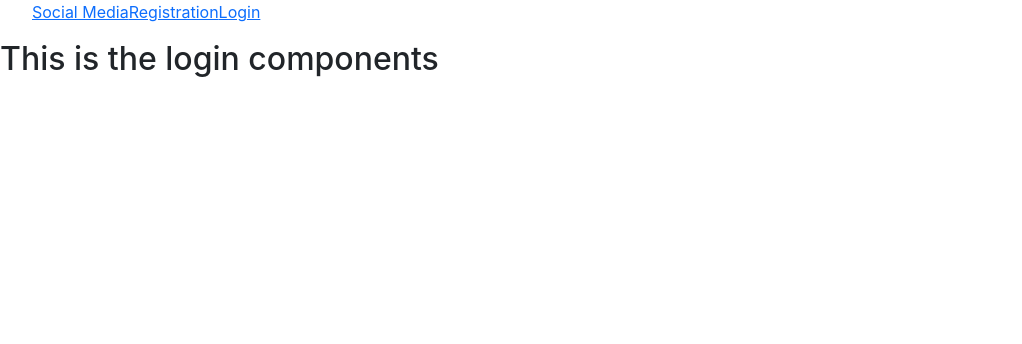
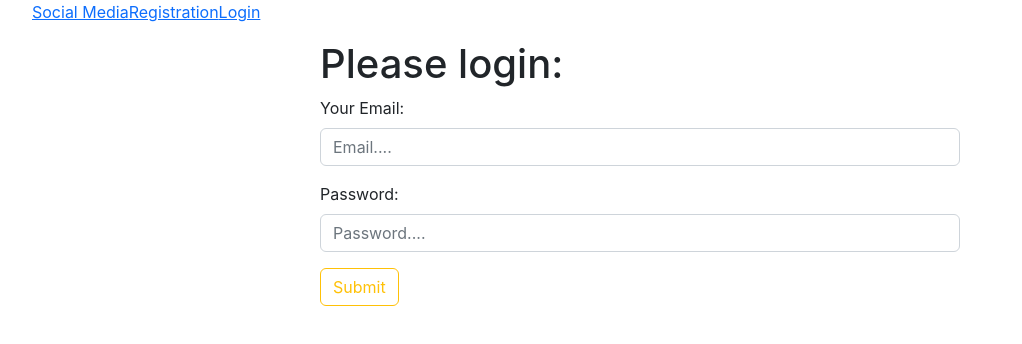
Before and after one commit to mitHSwas/firebase-auth-practice, a React (Create React App) app: page /login in a window 1280 px wide. Shown: the top 344 px of the page, without its empty margins (0-1022 px from the left). Built offline with nearby package versions, Linux system fonts and the light colour scheme.

Commit message:
And now email password sign is authenticated

```diff
--- a/src/components/Login/Login.js
+++ b/src/components/Login/Login.js
@@ -1,9 +1,49 @@
-import React from 'react';
+import { getAuth, signInWithEmailAndPassword } from 'firebase/auth';
+import React, { useState } from 'react';
+import app from '../../firebase/firebase.init';
+
+const auth = getAuth(app)
 
 const Login = () => {
+
+    const [success, setSuccess] = useState({});
+    const [passwordError, setPasswordError] = useState("");
+
+    const handleLogin = event => {
+        event.preventDefault();
+        const form = event.target;
+        const email = form.email.value;
+        const password = form.password.value;
+
+        signInWithEmailAndPassword(auth, email, password)
+            .then(result => {
+                const user = result.user;
+                setSuccess(user);
+                form.reset()
+                console.log(user);
+            })
+            .catch(error => {
+                setPasswordError(error.message);
+                console.error("Error", error);
+            })
+    }
+
     return (
-        <div>
-            <h2>This is the login components</h2>
+        <div className='w-50 mx-auto'>
+            <h1>Please login:</h1>
+            <form onSubmit={handleLogin}>
+                <div className="mb-3">
+                    <label htmlFor="formGroupExampleInput" className="form-label">Your Email:</label>
+                    <input type="email" name="email" className="form-control" id="formGroupExampleInput" placeholder="Email...." required />
+                </div>
+                <div className="mb-3">
+                    <label htmlFor="formGroupExampleInput2" className="form-label">Password:</label>
+                    <input type="password" name="password" className="form-control" id="formGroupExampleInput2" placeholder="Password...." required />
+                </div>
+                {passwordError && <p className='text-danger'>{passwordError}</p>}
+                {success.displayName && <p className='text-success'> {success.displayName} Your account login successful.</p>}
+                <input className="btn btn-outline-warning" type="submit" value="Submit"></input>
+            </form>
         </div>
     );
 };
--- a/src/components/Register/Register.js
+++ b/src/components/Register/Register.js
@@ -1,7 +1,12 @@
+import { createUserWithEmailAndPassword, getAuth, sendEmailVerification, updateProfile } from 'firebase/auth';
 import React, { useState } from 'react';
+import app from '../../firebase/firebase.init';
+
+const auth = getAuth(app)
 
 const Register = () => {
 
+    const [success, setSuccess] = useState(false)
     const [error, setError] = useState("")
 
     const handleRegistration = event => {
@@ -9,18 +14,51 @@ const Register = () => {
         const form = event.target;
         const email = form.email.value;
         const password = form.password.value;
-        console.log(email, password)
+        const name = form.name.value;
 
         //password validation
         if (!/(?=.*[0-9])(?=.*[!@#$%^&*])(^.{6,}$)/.test(password)) {
-            setError("Password must be at least one special character, one number and 6 character length")
+            setError("Password must be at least one special character, one number and 6 character length.")
+            setSuccess(false)
+            return;
         }
+
+        createUserWithEmailAndPassword(auth, email, password)
+            .then(result => {
+                setSuccess(true);
+                form.reset();
+                setError("");
+                addDisplayName(name);
+                sendVerificationEmail();
+            })
+            .catch(error => setError(error.message))
+    }
+
+    const addDisplayName = name => {
+        updateProfile(auth.currentUser, { displayName: name })
+            .then(() => {
+
+            })
+            .catch(error => {
+                setError(error.message)
+            })
+    }
+
+    const sendVerificationEmail = () => {
+        sendEmailVerification(auth.currentUser)
+            .then(() => {
+                alert("Verification email send. Please check your inbox.")
+            })
     }
 
     return (
         <div className='w-50 mx-auto'>
-            <h1 className='text-primary'>Please Make Your Account!</h1>
+            <h1 className='text-primary'>Please Create Your Account!</h1>
             <form onSubmit={handleRegistration}>
+                <div className="mb-3">
+                    <label htmlFor="formGroupExampleInput0" className="form-label">Your Name:</label>
+                    <input type="text" name="name" className="form-control" id="formGroupExampleInput0" placeholder="Name...." required />
+                </div>
                 <div className="mb-3">
                     <label htmlFor="formGroupExampleInput" className="form-label">Your Email:</label>
                     <input type="email" name="email" className="form-control" id="formGroupExampleInput" placeholder="Email...." required />
@@ -29,6 +67,8 @@ const Register = () => {
                     <label htmlFor="formGroupExampleInput2" className="form-label">Email Password:</label>
                     <input type="password" name="password" className="form-control" id="formGroupExampleInput2" placeholder="Password...." required />
                 </div>
+                {error && <p className='text-danger'>{error}</p>}
+                {success && <p className='text-success'> Congratulations!!! Your Account created successfully</p>}
                 <input className="btn btn-outline-warning" type="submit" value="Submit"></input>
             </form>
         </div>
--- a/src/components/SocialAccounts/SocialAccounts.js
+++ b/src/components/SocialAccounts/SocialAccounts.js
@@ -51,7 +51,7 @@ const SocialAccounts = () => {
                 <div>
                     <button onClick={handleGoogleSignIn} type="button" className="btn btn-primary m-2">Google Sign In</button>
                     <br />
-                    <button onClick={handleGithubSignIn} type="button" className="btn btn-info">GitHub Sign In</button>
+                    <button onClick={handleGithubSignIn} type="button" className="btn btn-info m-2">GitHub Sign In</button>
                 </div>}
 
             {user.uid && <div>
```
